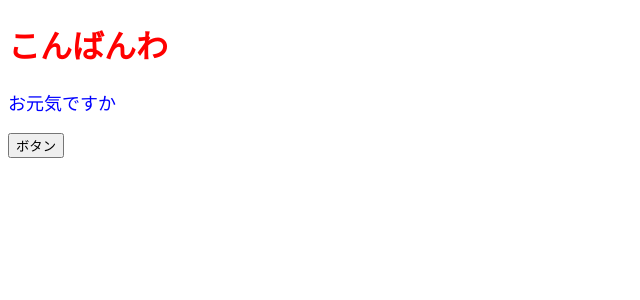
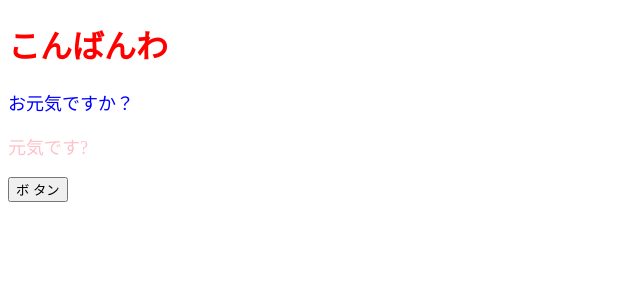
Before and after one commit to hondasan/react-study, a React (Create React App) app: page / in a window 1280 px wide. Shown: the top 300 px of the page, without its empty margins (0-640 px from the left). Built offline with nearby package versions, Linux system fonts and the light colour scheme.

Commit message:
Propsの基本

```diff
--- a/src/App.jsx
+++ b/src/App.jsx
@@ -1,16 +1,14 @@
 import React from "react";
+import ColofulMessage from "./components/ColorfulMessage";
 
 const App = () => {
   const onClickButton = () => alert();
-  const contentStyle = {
-    color: "blue",
-    fontSize: "18px"
-  };
   return (
     <>
       <h1 style={{ color: "red" }}>こんばんわ</h1>
-      <p style={contentStyle}>お元気ですか</p>
-      <button onClick={onClickButton}>ボタン</button>
+      <ColofulMessage color="blue">お元気ですか？</ColofulMessage>
+      <ColofulMessage color="pink">元気です?</ColofulMessage>
+      <button onClick={onClickButton}>ボ タン</button>
     </>
   );
 };
--- /dev/null
+++ b/src/components/ColorfulMessage.jsx
@@ -0,0 +1,17 @@
+import React from "react";
+
+const ColorfulMessage = (props) => {
+  const { color, children } = props;
+  const contentStyle = {
+    color: color,
+    fontSize: "18px"
+  };
+
+  return (
+    <>
+      <p style={contentStyle}>{children}</p>
+    </>
+  );
+};
+
+export default ColorfulMessage;
```
